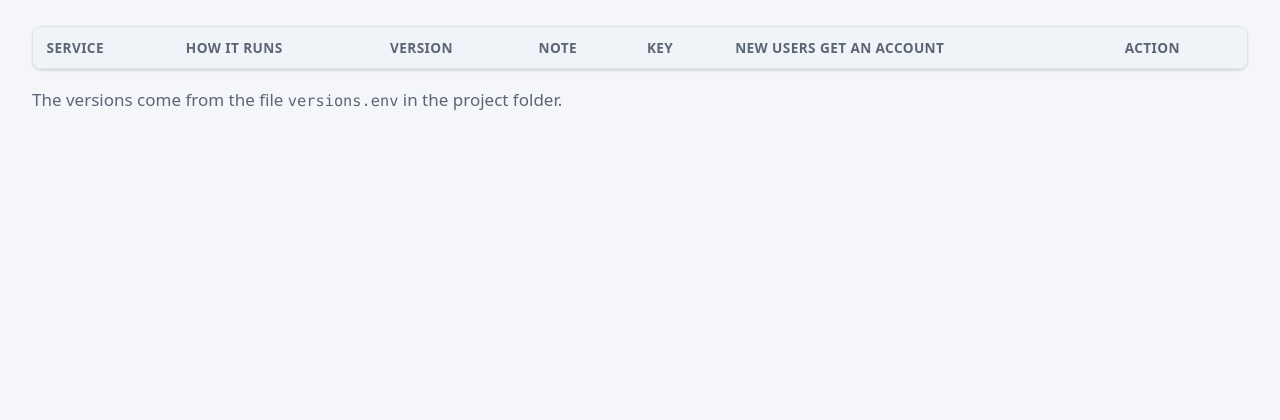
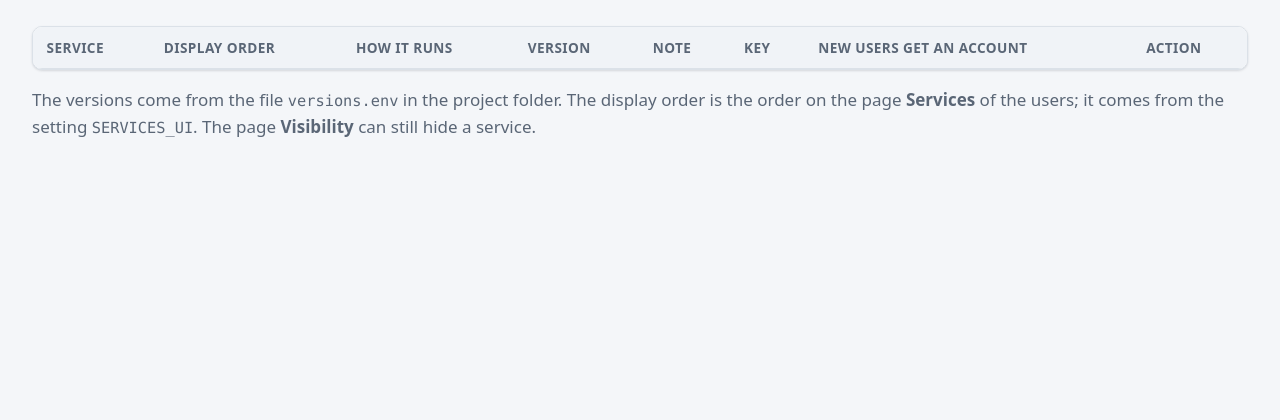
Before and after one commit to vdmitriyev/mta-system, a FastAPI app: template app/templates/admin/auto_creation.html in a window 1280 px wide. Shown: the part 297-717 px from the top of the page. Run offline with FastAPI, Linux system fonts and the light colour scheme; the template is opened without the code that fills it, so the values that code supplies are empty; parts of the project's set-up code (start-up, migrations or seed data) failed here and were passed over; some libraries are stand-ins or nearby versions.

Commit message:
FIX: order of the services displayed to the user

```diff
--- a/app/__init__.py
+++ b/app/__init__.py
@@ -1 +1 @@
-__version__ = "2.6.5"
+__version__ = "2.6.6"
--- a/app/config.py
+++ b/app/config.py
@@ -62,11 +62,11 @@ DOWNLOAD_MAX_MB = 50
 DEFAULT_SERVICES_UI = [
     "pgadmin4",
     "postgresql",
+    "sqlmate",
     "metabase",
     "openrefine",
     "mariadb",
     "wordpress",
-    "sqlmate",
     "surveylite",
     "nifi",
     "superset",
--- a/app/routers/admin.py
+++ b/app/routers/admin.py
@@ -402,6 +402,11 @@ def auto_creation_page(page: Page = Depends()):
         rows=service_setting_rows(page.db),
         info=SERVICE_INFO,
         images=container_images(),
+        # position of the service on the page Services of the users (SERVICES_UI)
+        display_order={
+            name: position
+            for position, name in enumerate(get_settings().services_ui, start=1)
+        },
     )
 
 
--- a/app/static/css/app.css
+++ b/app/static/css/app.css
@@ -661,6 +661,7 @@ a.card h3 {
 /* "Start service" while the container runs: grey, nothing to do */
 .btn.start-service:disabled {
   opacity: 1;
+  border-color: var(--border);
   background: var(--neutral-soft);
   color: var(--muted);
   cursor: not-allowed;
--- a/app/templates/admin/auto_creation.html
+++ b/app/templates/admin/auto_creation.html
@@ -6,13 +6,14 @@
   <div class="table-wrap">
     <table class="table">
       <thead>
-        <tr><th>Service</th><th>How it runs</th><th>Version</th><th>Note</th><th>Key</th><th>New users get an account</th><th>Action</th></tr>
+        <tr><th>Service</th><th>Display order</th><th>How it runs</th><th>Version</th><th>Note</th><th>Key</th><th>New users get an account</th><th>Action</th></tr>
       </thead>
       <tbody>
         {% for row in rows %}
         {% set service = info.get(row.service) %}
         <tr>
           <td><strong>{{ service.name if service else row.service }}</strong>{% if service and service.deprecated %} <span class="badge warning">deprecated</span>{% endif %}</td>
+          <td>{% if row.service in display_order %}{{ display_order[row.service] }}{% else %}<span class="muted">not shown</span>{% endif %}</td>
           <td>{{ service.runs if service else "–" }}</td>
           <td>
             {% if images.get(row.service) %}
@@ -41,5 +42,5 @@
     </table>
   </div>
 </div>
-<p class="page-note">The versions come from the file <code>versions.env</code> in the project folder.</p>
+<p class="page-note">The versions come from the file <code>versions.env</code> in the project folder. The display order is the order on the page <strong>Services</strong> of the users; it comes from the setting <code>SERVICES_UI</code>. The page <strong>Visibility</strong> can still hide a service.</p>
 {% endblock %}
--- a/app/templates/services.html
+++ b/app/templates/services.html
@@ -86,7 +86,7 @@
       <span class="muted small">Start the service if it does not answer:</span>
       <form method="post" action="/services/{{ card.name }}/start" class="inline-form">
         {{ ui.csrf(csrf_token) }}
-        <button type="submit" class="btn start-service" data-start-button="{{ card.name }}"{% if running %} disabled{% endif %}>{{ ui.icon("play") }} Start service</button>
+        <button type="submit" class="btn primary start-service" data-start-button="{{ card.name }}"{% if running %} disabled{% endif %}>{{ ui.icon("play") }} Start service</button>
       </form>
       <span class="small">Status: <strong class="container-state {{ card.status }}" data-container-state="{{ card.name }}">{{ card.status | capitalize }}</strong></span>
     </div>
--- a/pyproject.toml
+++ b/pyproject.toml
@@ -1,6 +1,6 @@
 [project]
 name = "mta-system"
-version = "2.6.5"
+version = "2.6.6"
 description = "Modular teaching assistance system: gives students hands-on access to software services"
 readme = "README.md"
 license = "MIT"
```
Also changed, not shown: tests/test_account_pages.py (+1 -0 lines), tests/test_service_settings.py (+16 -0 lines), 1 other file.
